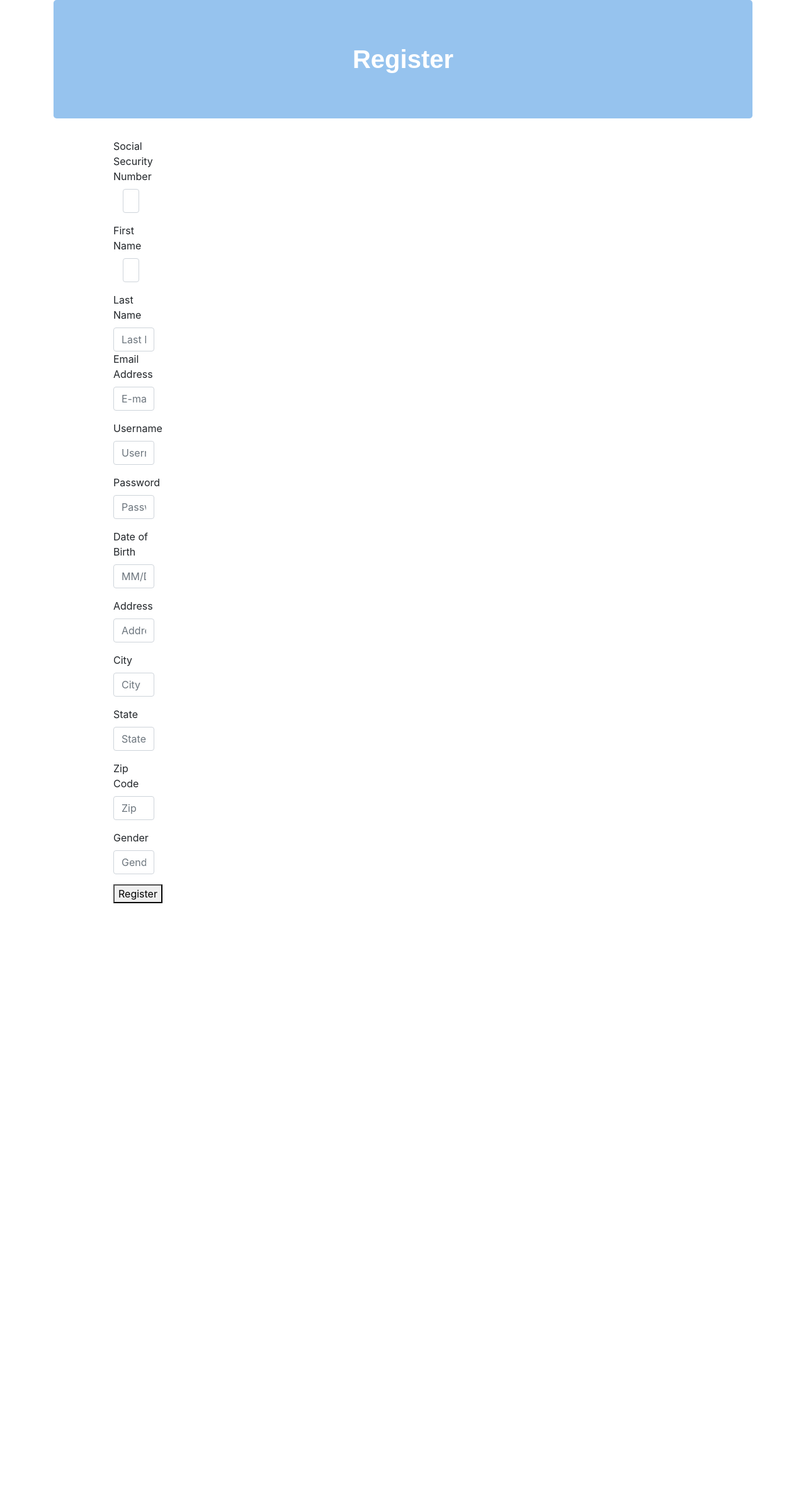
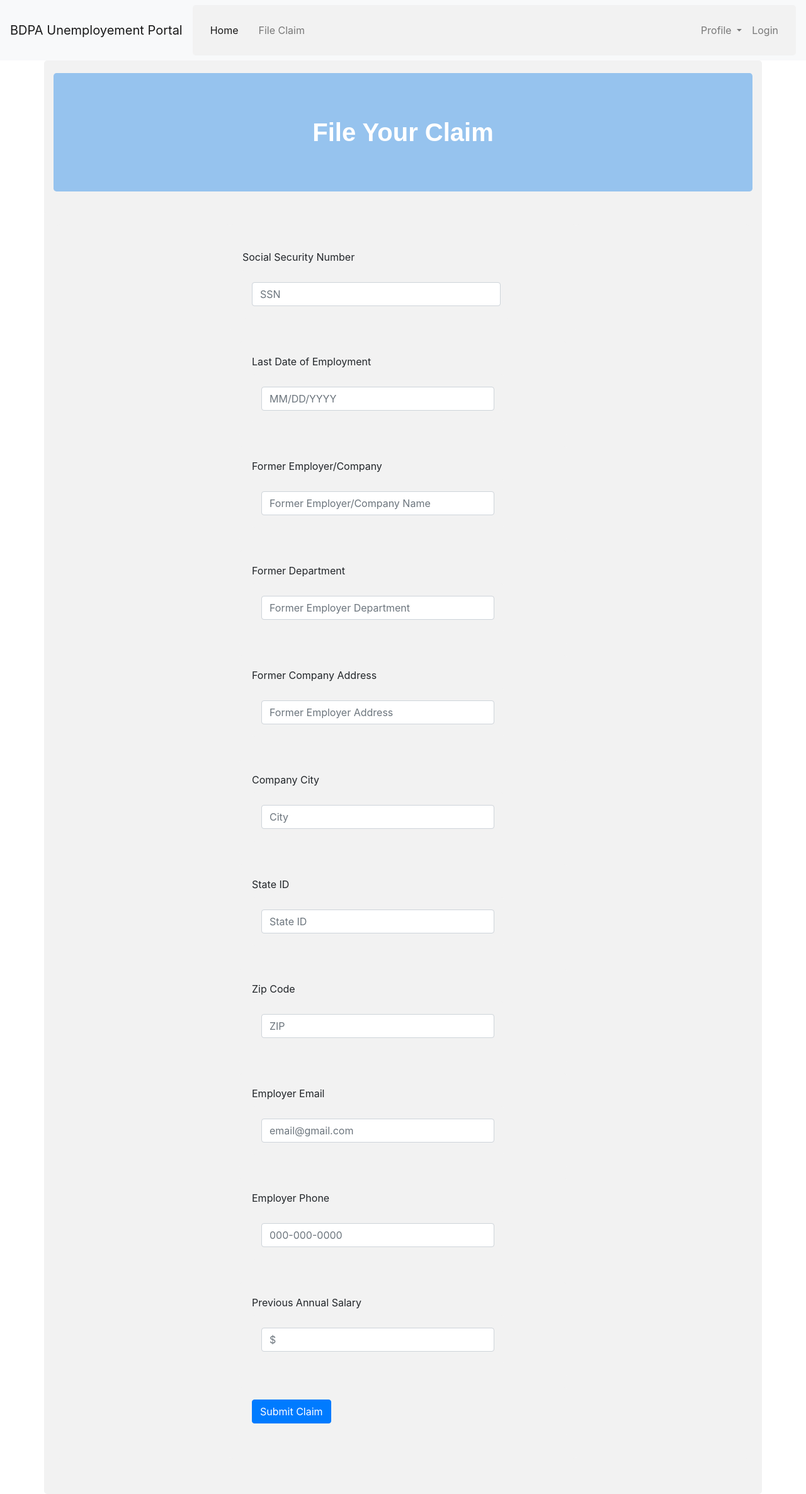
Before and after one commit to ryanlmcbride/unemployment, a PHP site: page /application.php in a window 1280 px wide. Shown: the whole page at 63% size. Before the commit the page ends 1434 px from the top, so only its background shows below. Run offline with PHP 8.4, Linux system fonts and the light colour scheme.

Commit message:
Application page completed -Ryan

```diff
--- a/application.php
+++ b/application.php
@@ -2,6 +2,14 @@
   <head>
     <title>Application</title>
     <style>
+        div {
+      border-radius: 5px;
+      background-color: #f2f2f2;
+      padding: 20px;
+      }
+      input[type=text]:focus {
+      border: 3px solid rgba(#555555, 0.65);
+      }
     </style>
   </head>
 
@@ -13,70 +21,123 @@
   <script src="https://stackpath.bootstrapcdn.com/bootstrap/4.5.0/js/bootstrap.min.js" integrity="sha384-OgVRvuATP1z7JjHLkuOU7Xw704+h835Lr+6QL9UvYjZE3Ipu6Tp75j7Bh/kR0JKI" crossorigin="anonymous"></script>
 <!-- Body Starts Here -->
   <body>
+    <nav class="navbar navbar-expand-lg navbar-light bg-light" style="background-color: #e3f2fd;">
+  <a class="navbar-brand" href="#">BDPA Unemployement Portal</a>
+  <button class="navbar-toggler" type="button" data-toggle="collapse" data-target="#navbarSupportedContent" aria-controls="navbarSupportedContent" aria-expanded="false" aria-label="Toggle navigation">
+    <span class="navbar-toggler-icon"></span>
+  </button>
+
+  <div class="collapse navbar-collapse" id="navbarSupportedContent">
+    <ul class="navbar-nav mr-auto">
+      <li class="nav-item active">
+        <a class="nav-link" href="#">Home <span class="sr-only">(current)</span></a>
+      </li>
+      <li class="nav-item">
+        <a class="nav-link" href="#"></a>
+      </li>
+      <li class="nav-item">
+        <a class="nav-link" href="#">File Claim</a>
+      </li>
+    </ul>
+    <form class="form-inline my-2 my-lg-0">
+      <ul class="navbar-nav">
+        <li class="nav-item dropdown">
+        <a class="nav-link dropdown-toggle" href="#" id="navbarDropdownMenuLink" data-toggle="dropdown" aria-haspopup="true" aria-expanded="false">
+          Profile
+        </a>
+        <div class="dropdown-menu dropdown-menu-right" aria-labelledby="navbarDropdownMenuLink">
+          <a class="dropdown-item" href="#">View Account Information</a>
+          <a class="dropdown-item" href="#">Something</a>
+          <a class="dropdown-item" href="#">Something else here</a>
+        </div>
+      </li>
+        <li class="nav-item">
+          <a class="nav-link" href="#">Login</a>
+        </li>
+      </ul>
+    </form>
+  </div>
+</nav>
     <div class="container">
-      <strong><p class="jumbotron" style="font-size:40px; color: #ffffff; background-color:#96c3ee; text-align:center; font-family:arial;">Register</p></strong>
-      <div class="row" id="main">
-        <div class="col-md-1"></div>
-        <div class="col-md-1">
+      <strong><p class="jumbotron" style="font-size:40px; color: #ffffff; background-color:#96c3ee; text-align:center; font-family:arial;">File Your Claim</p></strong>
       <form method="POST" class="form-horizontal" action="#">
-        <div class="form-group">
+        <div class="row">
+          <div class="col-md-3"></div>
+          <div class="col-md-6">
+            <div class="form-group row">
               <label for="soc_sec_id"> Social Security Number</label>
               <div class="col-sm-10">
                 <input type="password" class="form-control" placeholder="SSN" name="soc_sec_id">
               </div>
             </div>
             <div class="form-group">
-          <label for="first_name"> First Name </label>
+              <label for="date">Last Date of Employment</label>
               <div class="col-sm-10">
-          <input type="text" class="form-control" placeholder="First Name" name="first_name">
+                <input type="text" class="form-control" placeholder="MM/DD/YYYY" name="date">
               </div>
             </div>
             <div class="form-group">
-          <label for="last_name"> Last Name </label>
-          <input type="text" class="form-control" placeholder="Last Name" name="last_name">
-        <div>
-        <div class="form-group">
-          <label for="email"> Email Address </label>
-          <input type="text" class="form-control" placeholder="E-mail" name="email">
+              <label for="f_company">Former Employer/Company</label>
+              <div class="col-sm-10">
+                <input type="text" class="form-control" placeholder="Former Employer/Company Name" name="f_company">
+              </div>
             </div>
             <div class="form-group">
-          <label for="username"> Username </label>
-          <input type="text" class="form-control" placeholder="Username" name="username">
+              <label for="f_department">Former Department</label>
+              <div class="col-sm-10">
+                <input type="text" class="form-control" placeholder="Former Employer Department" name="f_department">
+              </div>
             </div>
             <div class="form-group">
-          <label for="password"> Password </label>
-          <input type="password"  class="form-control" placeholder="Password" name="password">
+              <label for="f_address">Former Company Address</label>
+              <div class="col-sm-10">
+                <input type="text" class="form-control" placeholder="Former Employer Address" name="f_address">
+              </div>
             </div>
             <div class="form-group">
-          <label for="dob"> Date of Birth </label>
-          <input type="text" class="form-control" placeholder="MM/DD/YY" name="dob">
+              <label for="city">Company City</label>
+              <div class="col-sm-10">
+                <input type="text" class="form-control" placeholder="City" name="city">
+              </div>
             </div>
             <div class="form-group">
-          <label for="address"> Address </label>
-          <input type="text" class="form-control" placeholder="Address" name="address">
+              <label for="state_id">State ID</label>
+              <div class="col-sm-10">
+                <input type="text" class="form-control" placeholder="State ID" name="state_id">
+              </div>
             </div>
             <div class="form-group">
-          <label for="city"> City </label>
-          <input type="text" class="form-control" placeholder="City" name="city">
+              <label for="e_zip">Zip Code</label>
+              <div class="col-sm-10">
+                <input type="text"  class="form-control" placeholder="ZIP" name="e_zip">
+              </div>
             </div>
             <div class="form-group">
-          <label for="state_id"> State </label>
-          <input type="text" class="form-control" placeholder="State" name="state_id">
+              <label for="e_email">Employer Email</label>
+              <div class="col-sm-10">
+                <input type="email"  class="form-control" placeholder="email@gmail.com" name="e_email">
+              </div>
             </div>
             <div class="form-group">
-          <label for="zipcode">Zip Code</label>
-          <input type="text" class="form-control" placeholder="Zip" name="zipcode">
+              <label for="e_phone">Employer Phone</label>
+              <div class="col-sm-10">
+                <input type="text" class="form-control" placeholder="000-000-0000" name="e_phone">
+              </div>
             </div>
             <div class="form-group">
-          <label for="dob">Gender</label>
-          <input type="text" class="form-control" placeholder="Gender" name="gender">
+              <label for="salary">Previous Annual Salary</label>
+              <div class="col-sm-10">
+                <input type="text" class="form-control" placeholder="$" name="salary">
               </div>
-
-        <button type="submit" name="submit">Register</button>
+            </div>
+            <div class="form-group">
+              <button type="submit" name="submit" class="btn btn-primary">Submit Claim</button>
+            </div>
+          </div>
+          <div class="col-md-3"></div>
+        </div>
+      </div>
     </form>
-  </div>
-  <div class="col-md-2"></div>
-  </div>
   </div>
   </body>
 </html>
```
Lines whose indentation alone changed are shown as unchanged.
